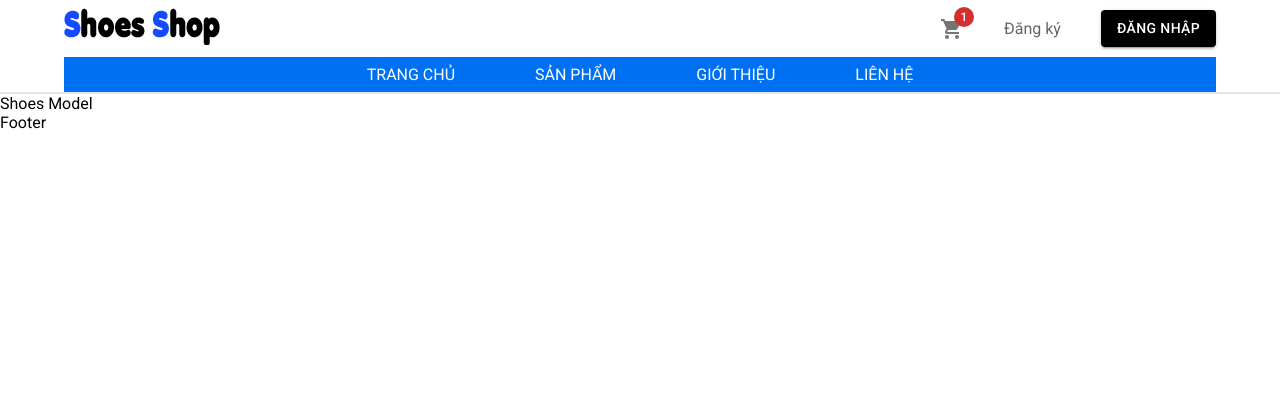
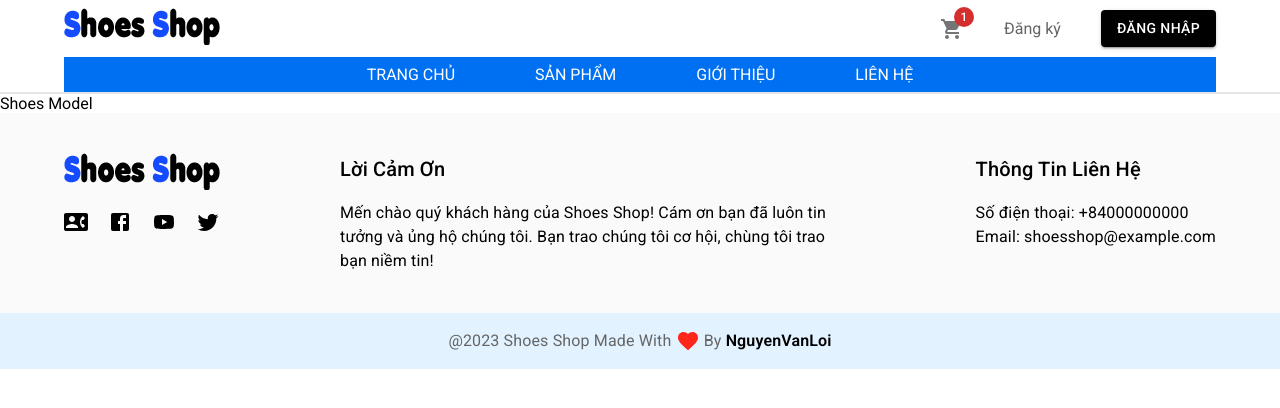
Before and after one commit to loinvl/shoes-shop-frontend, a Next.js app: page /shoes-model in a window 1280 px wide. Shown: the top 408 px of the page. Built offline with nearby package versions, Linux system fonts and the light colour scheme.

Commit message:
footer-ui

```diff
--- a/components/CustomLink.jsx
+++ b/components/CustomLink.jsx
@@ -4,7 +4,7 @@ export default function CustomLink(props) {
   return (
     <Link
         {...props}
-        style={{ textDecorationLine: "none", color: "inherit", width: "100%" }}
+        style={{...props.style, textDecorationLine: "none", color: "inherit"}}
     >
         {props.children}
     </Link>
--- a/components/Footer.jsx
+++ b/components/Footer.jsx
@@ -1,3 +1,84 @@
+import styleColors from "@/styles/styleColors";
+import { ContactPhone, Facebook, Favorite, Twitter, YouTube } from "@mui/icons-material";
+import { Box, Grid, Typography } from "@mui/material";
+import { Container } from "@mui/system";
+import CustomLink from "./CustomLink";
+
 export default function Footer() {
-  return <div>Footer</div>;
+  return (
+    <Box>
+      <Box sx={{ backgroundColor: styleColors.fogGray }}>
+        <Container>
+          <Box
+            display="flex"
+            flexDirection={{ xs: "column", sm: "row" }}
+            justifyContent="space-between"
+            alignItems="start"
+            gap={{ xs: 5, sm: 10, md: 15 }}
+            py={{ xs: 3, sm: 5 }}
+          >
+            <Box display="flex" flexDirection="column" gap={2}>
+              <Box>
+                <CustomLink href="/">
+                  <img src="/brand/shoes-shop-logo.png" alt="logo" />
+                </CustomLink>
+              </Box>
+              <Box display="flex" justifyContent="space-between">
+                <CustomLink href="#contact">
+                  <ContactPhone />
+                </CustomLink>
+                <CustomLink href="#facebook">
+                  <Facebook />
+                </CustomLink>
+                <CustomLink href="#youtube">
+                  <YouTube />
+                </CustomLink>
+                <CustomLink href="#twitter">
+                  <Twitter />
+                </CustomLink>
+              </Box>
+            </Box>
+            <Box
+             display="flex"
+             flexDirection={{ xs: "column", md: "row" }}
+             justifyContent="space-between"
+             alignItems="start"
+             gap={{ xs: 5, md: 15 }}
+            >
+              <Box display="flex" flexDirection="column" gap={2}>
+                <Typography variant="h6">Lời Cảm Ơn</Typography>
+                <Typography>
+                  Mến chào quý khách hàng của Shoes Shop! Cám ơn bạn đã luôn tin tưởng và ủng hộ chúng tôi. Bạn trao
+                  chúng tôi cơ hội, chùng tôi trao bạn niềm tin!
+                </Typography>
+              </Box>
+              <Box display="flex" flexDirection="column" gap={2}>
+                <Box>
+                  <Typography variant="h6">Thông Tin Liên Hệ</Typography>
+                </Box>
+                <Box>
+                  <Typography noWrap>Số điện thoại: +84000000000</Typography>
+                  <Typography noWrap>Email: shoesshop@example.com</Typography>
+                </Box>
+              </Box>
+            </Box>
+          </Box>
+        </Container>
+      </Box>
+      <Box
+        display="flex"
+        justifyContent="center"
+        alignItems="center"
+        p={2}
+        sx={{ color: styleColors.metalGray, backgroundColor: styleColors.cyanBlue }}
+      >
+        <Typography>@2023 Shoes Shop Made With&nbsp;</Typography>
+        <Favorite sx={{ color: styleColors.red }} />
+        <Typography>&nbsp;By&nbsp;</Typography>
+        <Typography color={styleColors.black} fontWeight={600}>
+          <CustomLink href="https://www.facebook.com/profile.php?id=100017728178359">NguyenVanLoi</CustomLink>
+        </Typography>
+      </Box>
+    </Box>
+  );
 }
--- a/components/Header.jsx
+++ b/components/Header.jsx
@@ -25,7 +25,9 @@ export default function Header() {
       <Container>
         <Box display={"flex"} justifyContent="space-between" py={1}>
           <Box>
-            <img src="/brand/shoes-shop-logo.png" alt="logo" />
+            <CustomLink href="/">
+              <img src="/brand/shoes-shop-logo.png" alt="logo" />
+            </CustomLink>
           </Box>
           <Box display={"flex"} justifyContent="flex-end" alignItems={"center"} gap={{ xs: 2, sm: 5 }}>
             <Box>
@@ -107,14 +109,14 @@ export default function Header() {
             }}
           >
             <MenuItem onClick={handleCloseMenu}>
-              <CustomLink href="/auth/login">
+              <CustomLink href="/auth/login" style={{ width: "100%" }}>
                 <PrimaryButton variant="contained" fullWidth>
                   Đăng nhập
                 </PrimaryButton>
               </CustomLink>
             </MenuItem>
             <MenuItem onClick={handleCloseMenu}>
-              <CustomLink href="/auth/register">
+              <CustomLink href="/auth/register" style={{ width: "100%" }}>
                 <SecondaryButton variant="contained" fullWidth>
                   Đăng ký
                 </SecondaryButton>
--- a/styles/styleColors.js
+++ b/styles/styleColors.js
@@ -1,10 +1,13 @@
 const styleColors = {
     white: "#FFFFFF",
     black: "#000000",
+    oilBlack: "#111111",
     fogGray: "#FAFAFA",
     metalGray: "#666666",
     cloudyGray: "#E5E5E5",
-    blue: "#0070F3"
+    blue: "#0070F3",
+    cyanBlue: "#E2F2FF",
+    red: "#FE251B",
 
 }
 
```
